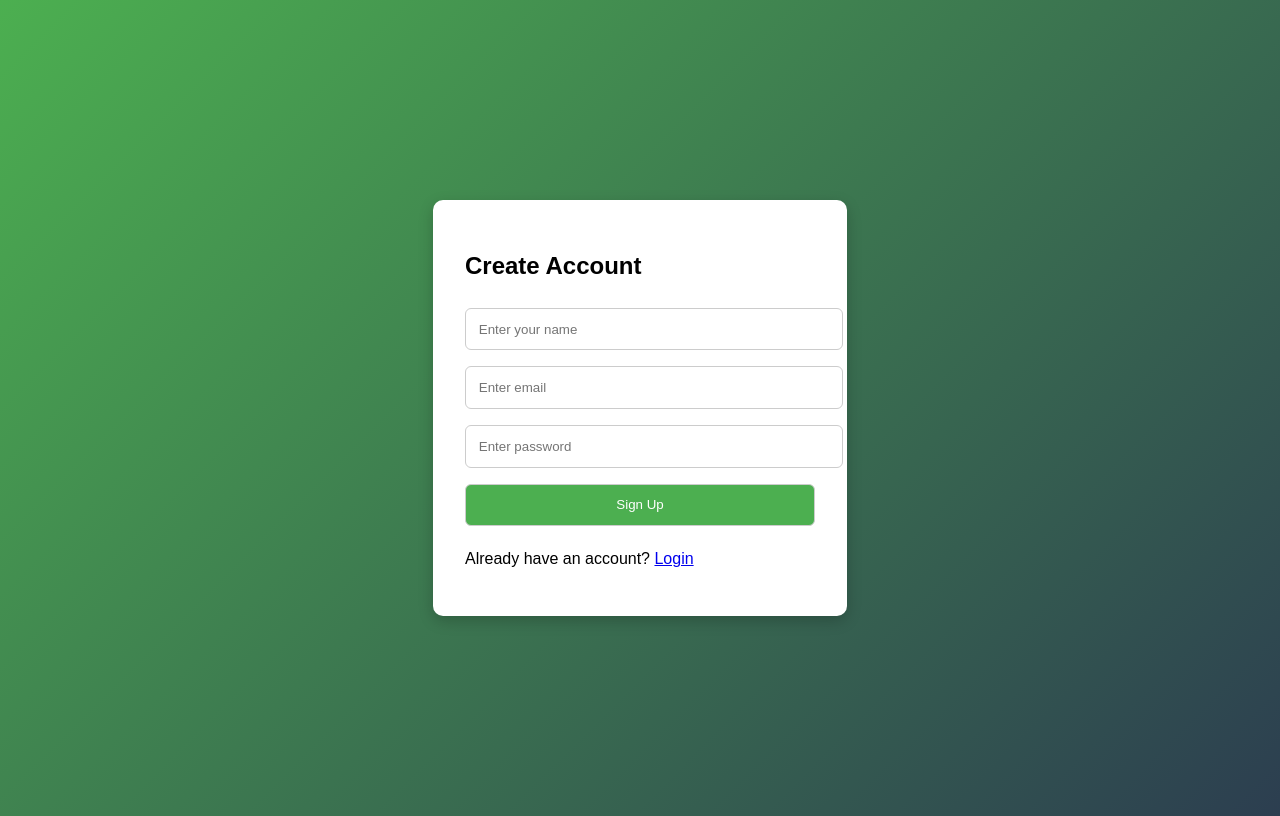
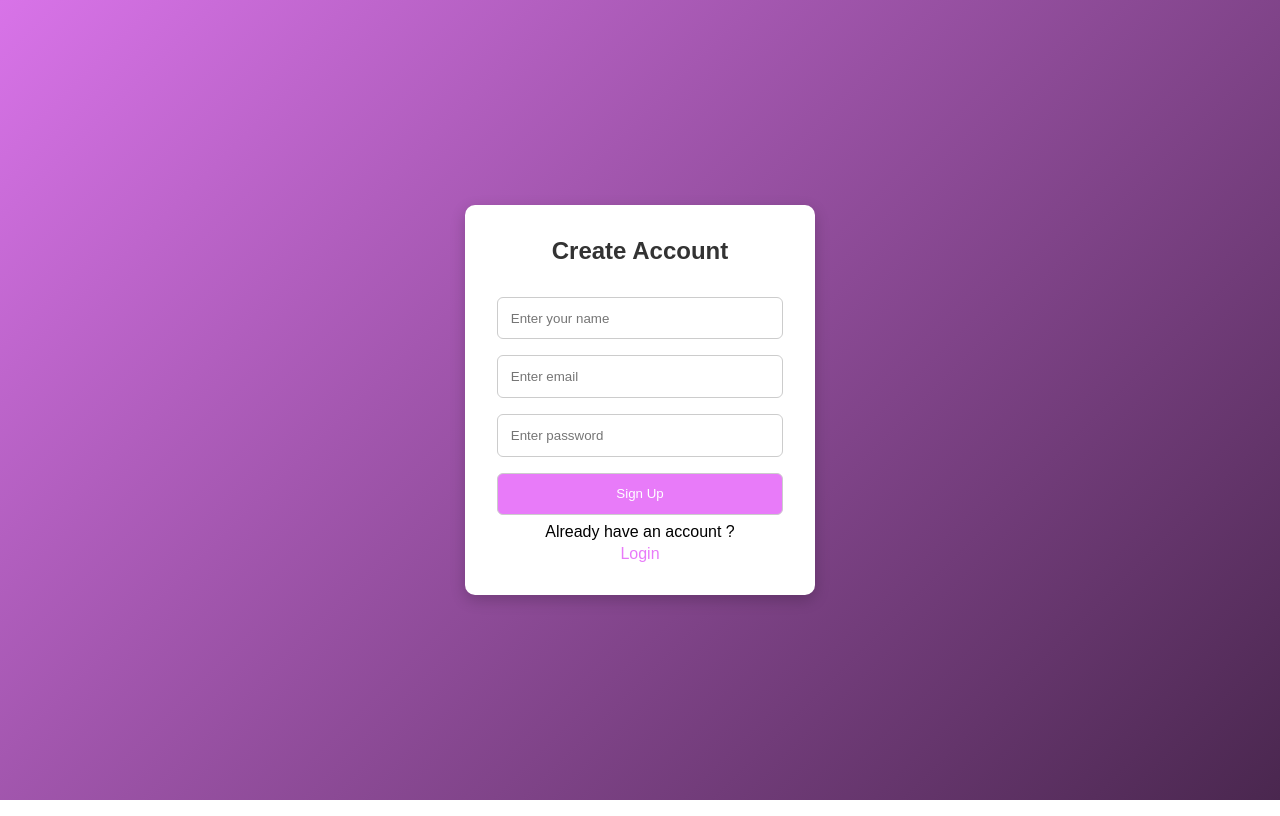
Before and after one commit to mizbah-ux/YohChat, a website: page Public/signup.html in a window 1280 px wide. Drawn offline with Linux system fonts and the light colour scheme.

Commit message:
Added Brand color

```diff
--- a/Public/signup.html
+++ b/Public/signup.html
@@ -5,19 +5,70 @@
   <meta name="viewport" content="width=device-width, initial-scale=1.0">
   <title>Sign Up</title>
   <style>
+
+     * {
+      margin: 0;
+      padding: 0;
+      box-sizing: border-box;
+      font-family: Arial, sans-serif;
+    }
+
     body {
-      display:flex;justify-content:center;align-items:center;
-      height:100vh;background:linear-gradient(135deg,#4CAF50,#2c3e50);
+      display:flex;
+      justify-content:center;
+      align-items:center;
+      height:100vh;
+      background:linear-gradient(135deg,#d873e8,#4a274f);
       font-family:Arial,sans-serif;
     }
+
     .signup-box {
-      background:#fff;padding:2rem;border-radius:10px;
+      background:#fff;
+      padding:2rem;
+      border-radius:10px;
       box-shadow:0 5px 15px rgba(0,0,0,0.2);
-      width:100%;max-width:350px;
+      width:100%;
+      max-width:350px;
+      display: flex;
+      flex-direction: column;
+      align-items: center;
+      justify-content: center;
     }
-    input,button {width:100%;padding:0.8rem;margin:0.5rem 0;border-radius:6px;border:1px solid #ccc;}
-    button{background:#4CAF50;color:#fff;cursor:pointer;}
-    button:hover{background:#45a049;}
+
+    .signup-box h2 {
+      text-align: center;
+      margin-bottom: 1.5rem;
+      color: #333;
+    }
+
+    input,button {
+      width:100%;
+      padding:0.8rem;
+      margin:0.5rem 0;
+      border-radius:6px;
+      border:1px solid #ccc;
+    }
+
+    button{
+      background:#e87bf9;
+      color:#fff;
+      cursor:pointer;
+      transition: background 0.3s;
+    }
+
+    button:hover{background:#d96ce9;}
+
+    p{
+      display: flex;
+      flex-direction: column;
+      align-items: center;
+      justify-content: center;
+      gap: 4px;
+    }
+    a{
+      text-decoration: none;
+      color: #e87bf9;
+    }
   </style>
 </head>
 <body>
@@ -28,7 +79,7 @@
       <input type="email" id="email" placeholder="Enter email" required>
       <input type="password" id="password" placeholder="Enter password" required>
       <button type="submit">Sign Up</button>
-      <p>Already have an account? <a href="login.html">Login</a></p>
+      <p>Already have an account ? <a href="login.html">Login</a></p>
     </form>
   </div>
 
--- a/Public/style.css
+++ b/Public/style.css
@@ -1,3 +1,22 @@
+:root{
+  --brand-c:#4a274f;
+  --brand-secondary:#7c2f86;
+  --brand-light:#e87bf9;
+  --brand-shade:#9a51a4;
+}
+
+img{
+  width: 150px;
+  height: 25px;
+}
+#side-header,#user-list,
+#chat-header,#side-body{
+  background: var(--brand-c);
+}
+
+#chat-body{
+  background: var(--brand-secondary);
+}
 body {
   font-family: system-ui, -apple-system, "Segoe UI", Roboto, "Helvetica Neue", Arial;
 }
@@ -19,18 +38,20 @@ body {
   border: none;
   color: #fff;
   background-color: #333;
+  background-color: var(--brand-secondary);
   margin-bottom: 0.4rem;
-  border-radius: 6px;
+  border-radius: 0px;
   transition: background-color 0.15s ease;
 }
 
 #onlineUsers .list-group-item:hover {
-  background-color: #444;
+  /* color: #000; */
+  background-color: var(--brand-shade);
 }
 
 /* Chat background */
 #messages {
-  background-color: #0b141a;
+  background-color: var(--brand-secondary);
   background-size: cover;
   padding: 10px;
   border-radius: 12px;
@@ -62,7 +83,7 @@ body {
 }
 
 .message.me .msg-bubble {
-  background-color: #1177d6;
+  background-color: var(--brand-light);
   color: #fff;
   border-radius: 12px 12px 0px 12px;
   padding: 8px 12px;
@@ -89,7 +110,7 @@ body {
   font-size: 0.8rem;
   font-weight: 600;
   margin-bottom: 2px;
-  color: #004789;
+  color: #fff;
 }
 
 
@@ -134,7 +155,7 @@ body {
 /* 🟩 Tail for sender (right side) */
 .message.me .msg-bubble::after {
   right: -7px;
-  border-left: 8px solid #1177d6;
+  border-left: 8px solid var(--brand-light);
   border-top: 8px solid transparent;
   border-bottom: 8px solid transparent;
   border-radius: 0 0 4px 0;
```
Also changed, not shown: Public/index.html (+26 -18 lines), Public/login.html (+17 -3 lines), Public/Assets/Images/favicon.ico (added), Public/Assets/Images/yoh-connect-logo-transparent.png (added), 2 other files.
